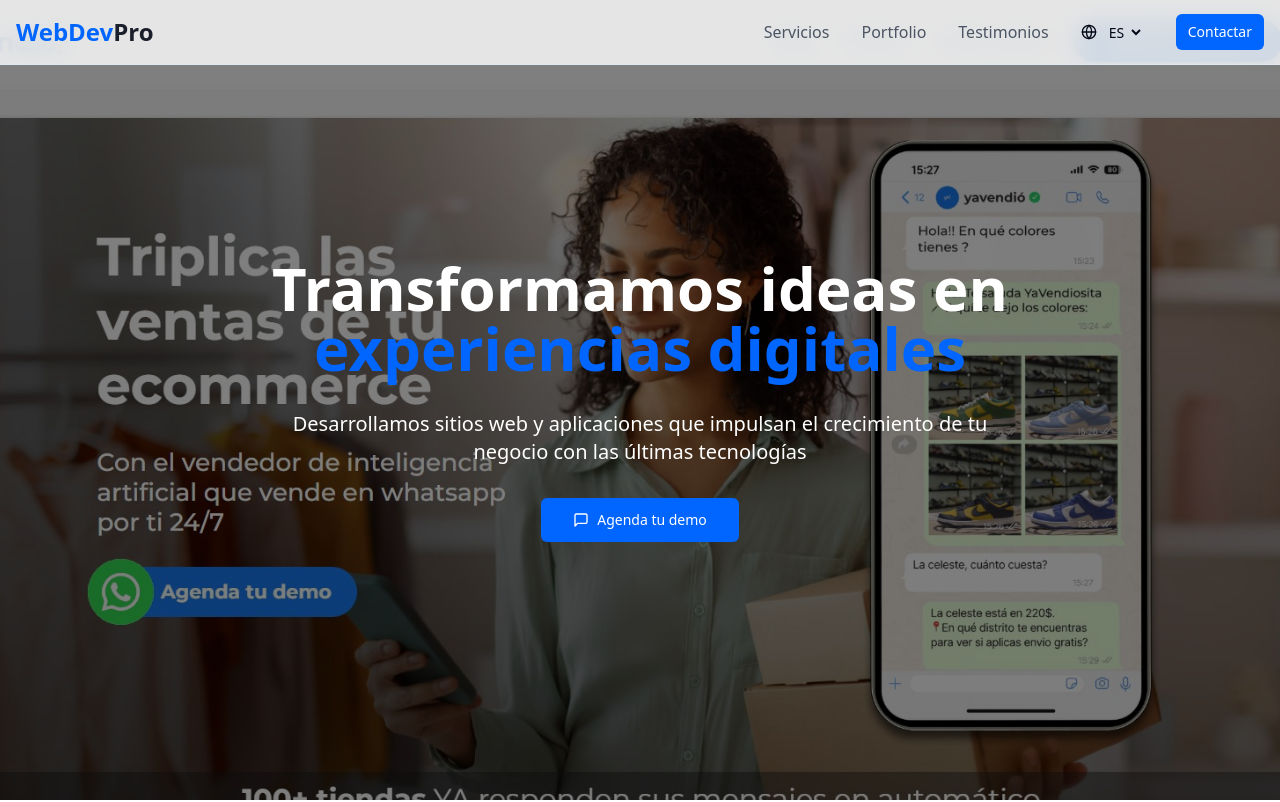
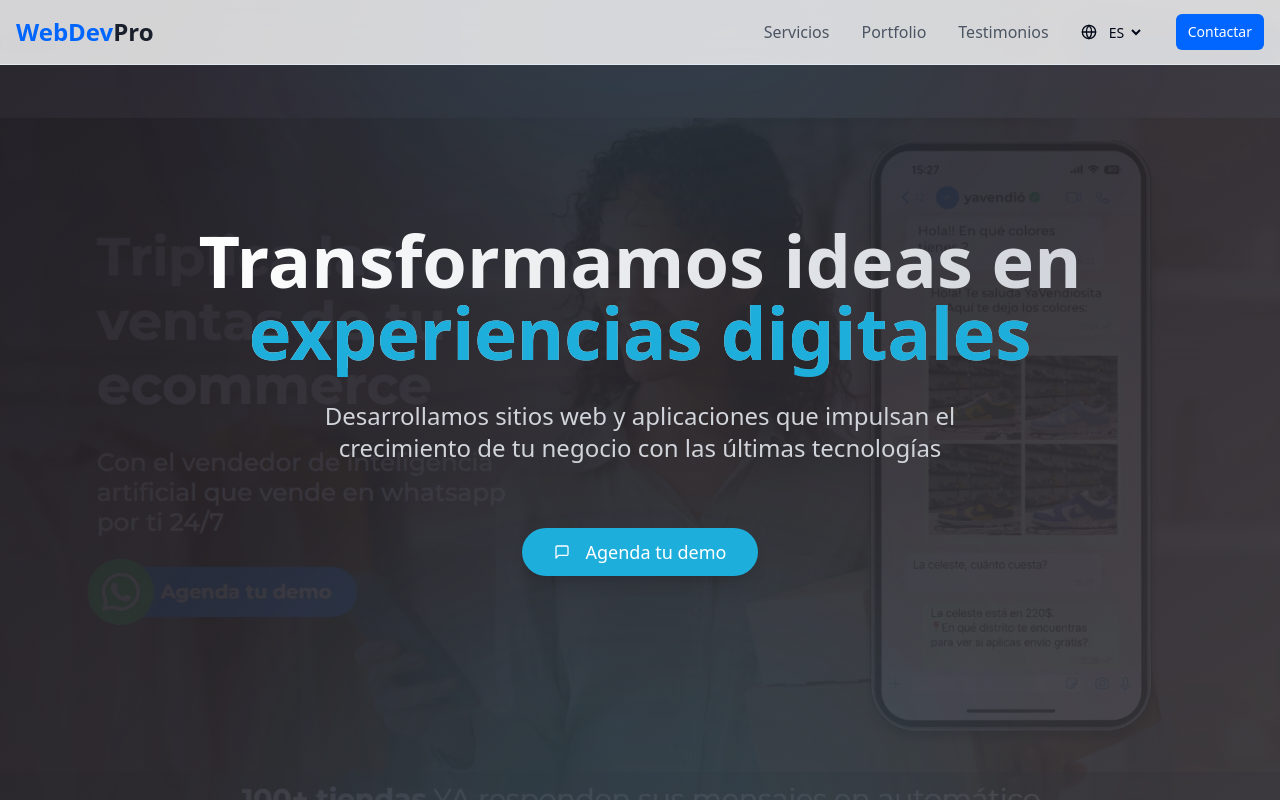
Before and after one commit to Frujiloja/Ludden, a React (Vite) app: page / in a window 1280 px wide. Shown: the top 802 px of the page. Built offline with nearby package versions, Linux system fonts and the light colour scheme.

Commit message:
Update design to match reference
Adjusted the layout and styling of the application to align with the design of the reference website provided.
[skip gpt_engineer]

```diff
--- a/src/components/Hero.tsx
+++ b/src/components/Hero.tsx
@@ -4,37 +4,40 @@ import { MessageSquare } from "lucide-react";
 const Hero = () => {
   return (
     <div className="relative min-h-screen">
-      {/* Background Image */}
-      <div
-        className="absolute inset-0 w-full h-full bg-cover bg-center z-0"
-        style={{
-          backgroundImage: `url('/lovable-uploads/4f37b24f-cf7b-4c7e-84c0-028eacd7abb6.png')`,
-        }}
-      >
-        {/* Overlay */}
-        <div className="absolute inset-0 bg-black/50" />
+      {/* Background with gradient */}
+      <div className="absolute inset-0 bg-gradient-to-br from-[#221F26] to-[#403E43] z-0">
+        <div className="absolute inset-0 bg-[url('/lovable-uploads/4f37b24f-cf7b-4c7e-84c0-028eacd7abb6.png')] bg-cover bg-center opacity-20 mix-blend-overlay" />
       </div>
 
       {/* Content */}
       <div className="relative z-10 flex items-center justify-center min-h-screen">
-        <div className="container mx-auto px-4 text-center text-white">
-          <div className="max-w-3xl mx-auto space-y-8">
-            <h1 className="text-5xl md:text-6xl font-bold leading-tight">
+        <div className="container mx-auto px-4 text-center">
+          <div className="max-w-4xl mx-auto space-y-8">
+            <h1 className="text-6xl md:text-7xl font-bold leading-tight bg-gradient-to-r from-white to-gray-300 bg-clip-text text-transparent">
               Transformamos ideas en{" "}
-              <span className="text-primary">experiencias digitales</span>
+              <span className="text-[#1EAEDB]">experiencias digitales</span>
             </h1>
-            <p className="text-xl">
+            <p className="text-xl md:text-2xl text-gray-300 max-w-2xl mx-auto">
               Desarrollamos sitios web y aplicaciones que impulsan el crecimiento de tu negocio con las últimas tecnologías
             </p>
-            <div className="flex flex-col sm:flex-row gap-4 justify-center">
-              <Button size="lg" className="gap-2 bg-primary hover:bg-primary/90">
-                <MessageSquare className="h-5 w-5" />
+            <div className="flex flex-col sm:flex-row gap-4 justify-center pt-8">
+              <Button
+                size="lg"
+                className="bg-[#1EAEDB] hover:bg-[#0FA0CE] text-white px-8 py-6 text-lg rounded-full transition-all duration-300 shadow-lg hover:shadow-xl"
+              >
+                <MessageSquare className="h-5 w-5 mr-2" />
                 Agenda tu demo
               </Button>
             </div>
           </div>
         </div>
       </div>
+
+      {/* Decorative elements */}
+      <div className="absolute inset-0 overflow-hidden pointer-events-none">
+        <div className="absolute top-0 left-1/2 w-1/2 h-1/2 bg-[#1EAEDB]/10 rounded-full blur-[120px] -translate-x-1/2 -translate-y-1/2" />
+        <div className="absolute bottom-0 right-1/2 w-1/2 h-1/2 bg-[#33C3F0]/10 rounded-full blur-[120px] translate-x-1/2 translate-y-1/2" />
+      </div>
     </div>
   );
 };
```
